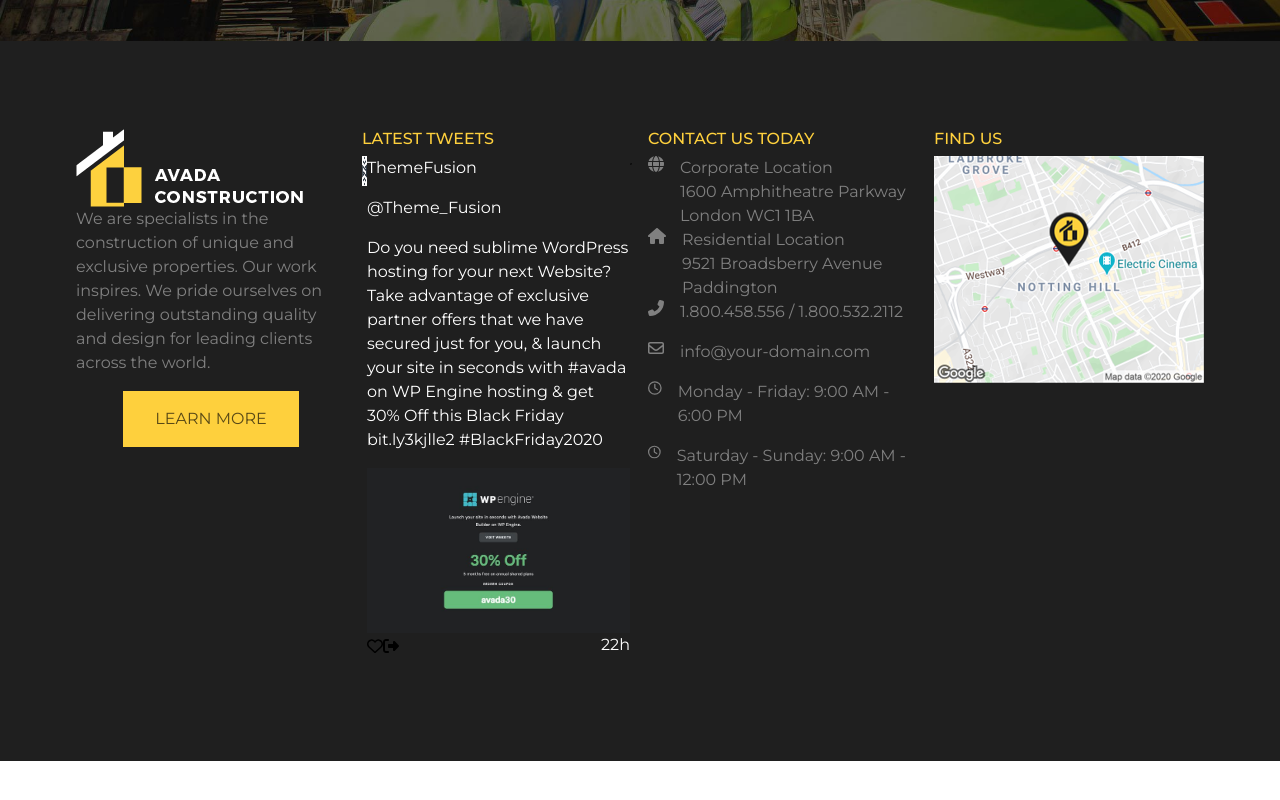
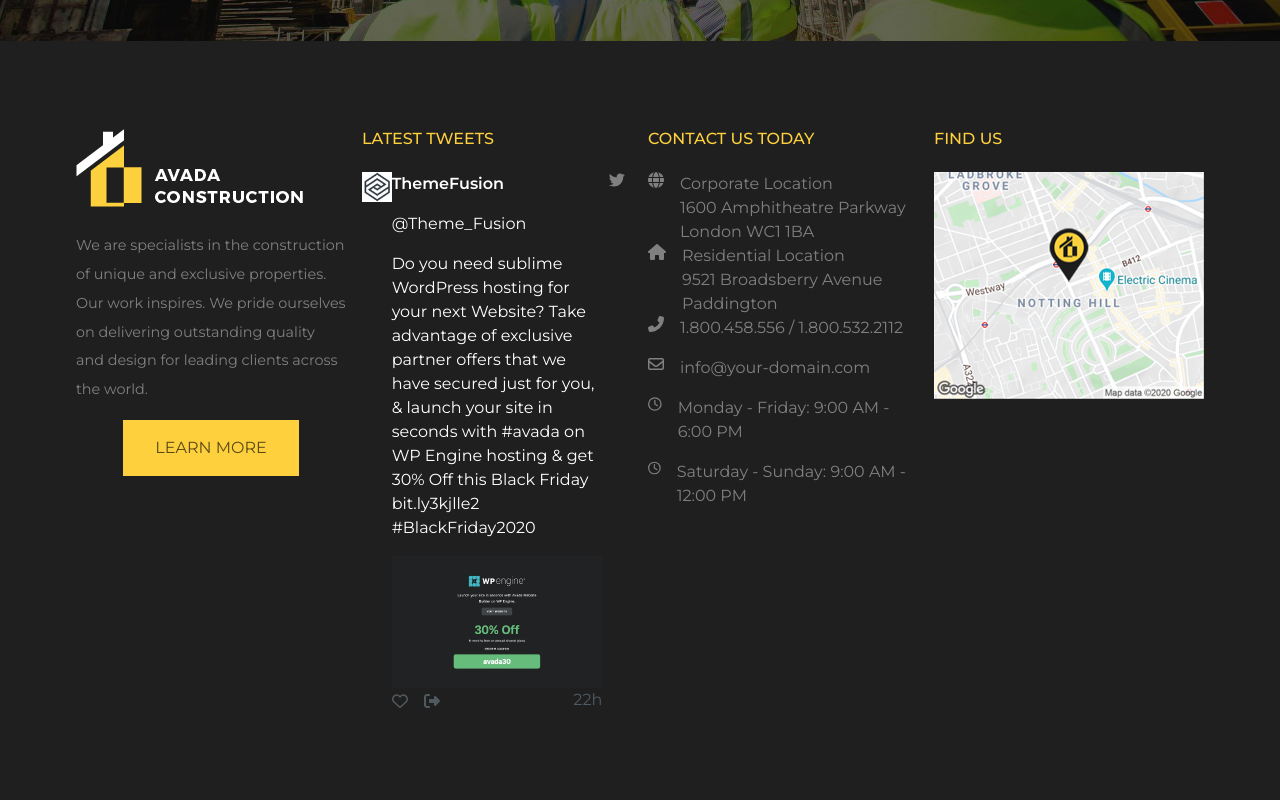
Before and after one commit to davide-rullo/proj-html-vuejs, a Vue app: page / in a window 1280 px wide. Shown: the part 6315-7115 px from the top of the page. Before the commit the page ends 7076 px from the top, so only its background shows below. Built offline with nearby package versions, Linux system fonts and the light colour scheme.

Commit message:
completed footer

```diff
--- a/src/components/AppFooter.vue
+++ b/src/components/AppFooter.vue
@@ -8,7 +8,7 @@
         <div class="row row-cols-1 row-cols-sm-2 row-cols-md-4">
             <div class="col p-2">
                 <div class="footer-menu">
-                    <img src="../assets/img/footer-logo.png" alt="">
+                    <img src="../assets/img/footer-logo.png" alt="" class="pb-4">
                     <p class="summary">We are specialists in the construction of unique and exclusive properties. Our work
                         inspires. We
                         pride ourselves on delivering outstanding quality and design for leading clients across the world.
@@ -27,7 +27,7 @@
                             <img class="tweet-img-pic" src="../assets/img/tweet_normal.png" alt="">
                         </div>
                         <div class="tweet-text d-flex flex-column text-white">
-                            <p class="">ThemeFusion</p>
+                            <p style="font-weight: 600;">ThemeFusion</p>
                             <p>@Theme_Fusion</p>
                             <p>Do you need sublime WordPress hosting for your next Website? Take advantage of exclusive
                                 partner offers that we have secured just for you, & launch your site in seconds with #avada
@@ -46,10 +46,10 @@
                                             d="M377.9 105.9L500.7 228.7c7.2 7.2 11.3 17.1 11.3 27.3s-4.1 20.1-11.3 27.3L377.9 406.1c-6.4 6.4-15 9.9-24 9.9c-18.7 0-33.9-15.2-33.9-33.9l0-62.1-128 0c-17.7 0-32-14.3-32-32l0-64c0-17.7 14.3-32 32-32l128 0 0-62.1c0-18.7 15.2-33.9 33.9-33.9c9 0 17.6 3.6 24 9.9zM160 96L96 96c-17.7 0-32 14.3-32 32l0 256c0 17.7 14.3 32 32 32l64 0c17.7 0 32 14.3 32 32s-14.3 32-32 32l-64 0c-53 0-96-43-96-96L0 128C0 75 43 32 96 32l64 0c17.7 0 32 14.3 32 32s-14.3 32-32 32z" />
                                     </svg>
                                 </div>
-                                <p>22h</p>
+                                <p style="color: #4F5A60;">22h</p>
                             </div>
                         </div>
-                        <svg xmlns="http://www.w3.org/2000/svg" height="1em"
+                        <svg xmlns="http://www.w3.org/2000/svg" height="1em" class="twitter"
                             viewBox="0 0 512 512"><!--! Font Awesome Free 6.4.2 by @fontawesome - https://fontawesome.com License - https://fontawesome.com/license (Commercial License) Copyright 2023 Fonticons, Inc. -->
                             <path
                                 d="M459.37 151.716c.325 4.548.325 9.097.325 13.645 0 138.72-105.583 298.558-298.558 298.558-59.452 0-114.68-17.219-161.137-47.106 8.447.974 16.568 1.299 25.34 1.299 49.055 0 94.213-16.568 130.274-44.832-46.132-.975-84.792-31.188-98.112-72.772 6.498.974 12.995 1.624 19.818 1.624 9.421 0 18.843-1.3 27.614-3.573-48.081-9.747-84.143-51.98-84.143-102.985v-1.299c13.969 7.797 30.214 12.67 47.431 13.319-28.264-18.843-46.781-51.005-46.781-87.391 0-19.492 5.197-37.36 14.294-52.954 51.655 63.675 129.3 105.258 216.365 109.807-1.624-7.797-2.599-15.918-2.599-24.04 0-57.828 46.782-104.934 104.934-104.934 30.213 0 57.502 12.67 76.67 33.137 23.715-4.548 46.456-13.32 66.599-25.34-7.798 24.366-24.366 44.833-46.132 57.827 21.117-2.273 41.584-8.122 60.426-16.243-14.292 20.791-32.161 39.308-52.628 54.253z" />
@@ -159,6 +159,7 @@
 
 .menu-title {
     color: $avd-primary;
+    padding-bottom: 1rem;
 }
 
 .img-wrap {
@@ -172,11 +173,33 @@
     color: grey;
 }
 
+.summary {
+    font-size: .9rem;
+    line-height: 2;
+}
+
 .cont svg {
     fill: grey;
 }
 
 .contact {
     gap: 1rem;
+
+}
+
+
+
+.img-icons svg {
+    fill: #4F5A60;
+    padding-right: 1rem;
+}
+
+.img-wrap {
+    width: 300px;
+}
+
+.twitter {
+    width: 300px;
+    fill: grey;
 }
 </style>
```
